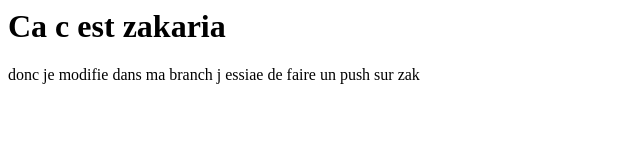
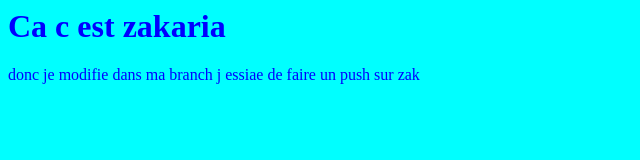
Before and after one commit to ElIDRISSIZak/projetGit, a plain HTML site: page index.html in a window 1280 px wide. Shown: the whole page, without its empty margins (0-640 px from the left). Drawn offline with Linux system fonts and the light colour scheme.

Commit message:
add css style

```diff
--- a/index.html
+++ b/index.html
@@ -1,7 +1,7 @@
 <html>
 <head>
 <title>My integration zak</title>
-
+<link rel="stylesheet" type="text/css" href="mycss.css">
 </head>
 <body>
 <h1> Ca c est zakaria</h1>
--- /dev/null
+++ b/mycss.css
@@ -0,0 +1,4 @@
+body{
+	background-color: cyan;
+	color: blue;
+}
```
